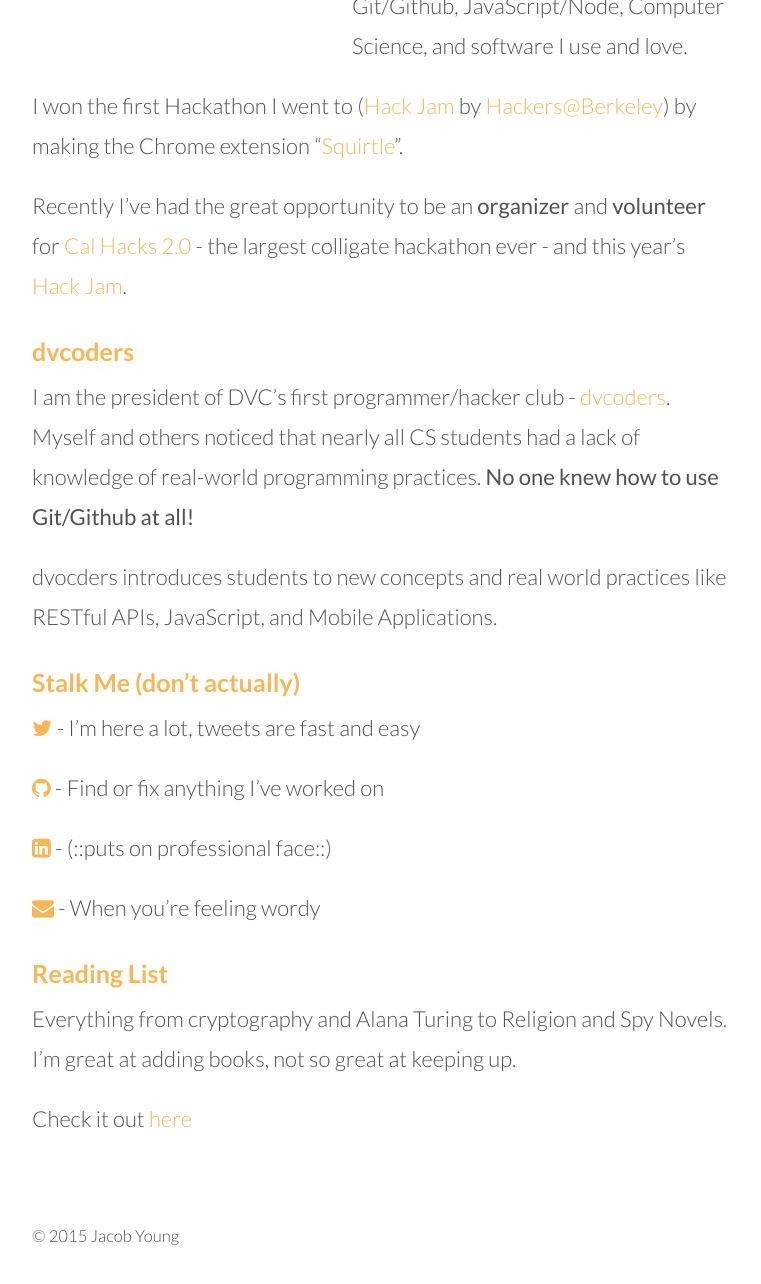
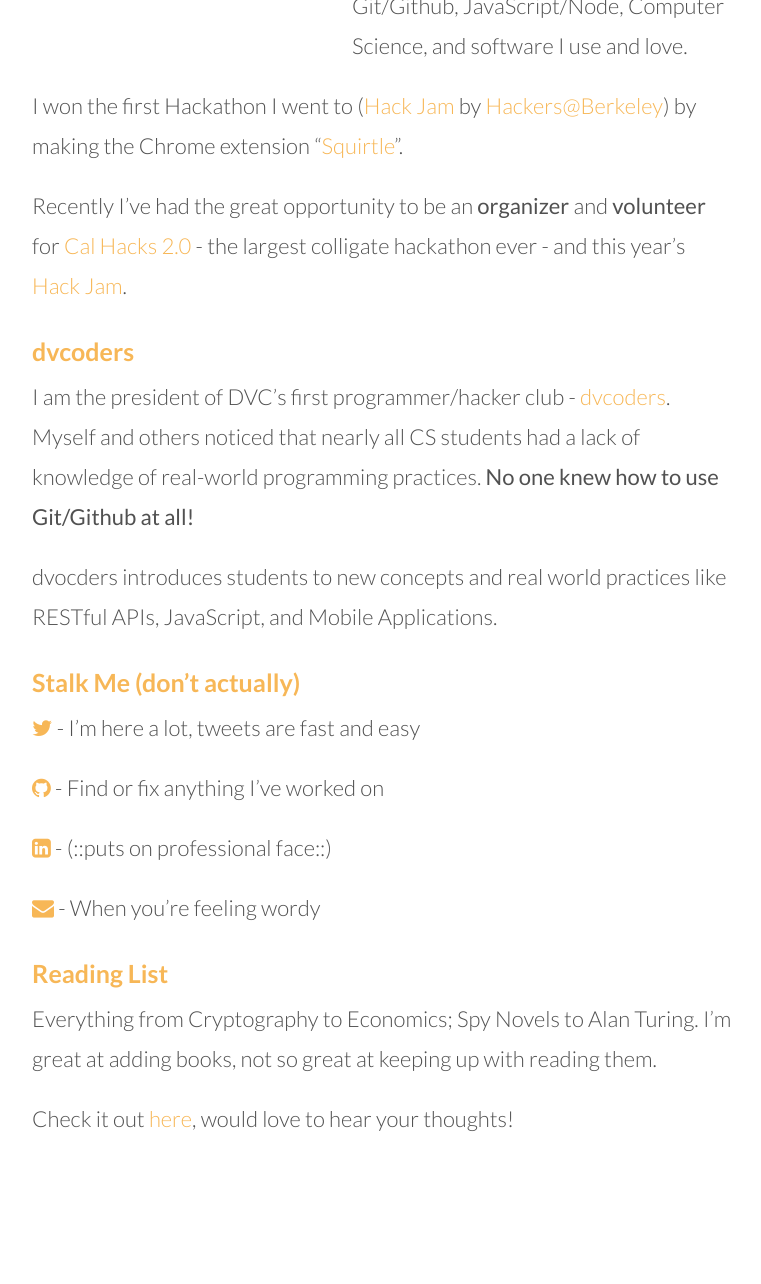
Before and after one commit to shatasundara/thebearjew.github.io, a Jekyll site: the page built from about.md, in a window 1280 px wide, cut to the strip 484-1833 px from the top of the page. Shown: the top 1284 px of the strip, without its empty margins (258-1019 px from the left). Built offline with Jekyll 4.4.1, drawn with Linux system fonts in a browser that asks for light colours; nearby versions of some CDN libraries; after the commit the page ends 1743 px from its top, so only the background shows below that.

Commit message:
Change foot

```diff
--- a/_layouts/default.html
+++ b/_layouts/default.html
@@ -9,7 +9,7 @@
       </main>
       {% if page.is_post %}
         {% include footer-post.html %}
-      {% else %}
+      {% elsif page.title == "Home" %}
         {% include footer.html %}
       {% endif %}
     </div>
--- a/_sass/_posts.scss
+++ b/_sass/_posts.scss
@@ -12,7 +12,7 @@
 
 .page,
 .post {
-  margin-bottom: 3rem;
+  padding-bottom: 5rem;
 }
 
 #about-profile {
--- a/about.md
+++ b/about.md
@@ -33,6 +33,6 @@
 
 ### Reading List
 
-Everything from cryptography and Alana Turing to Religion and Spy Novels. I'm great at adding books, not so great at keeping up.
+Everything from Cryptography to Economics; Spy Novels to Alan Turing. I'm great at adding books, not so great at keeping up with reading them.
 
-Check it out [here]()
+Check it out [here](), would love to hear your thoughts!
```
